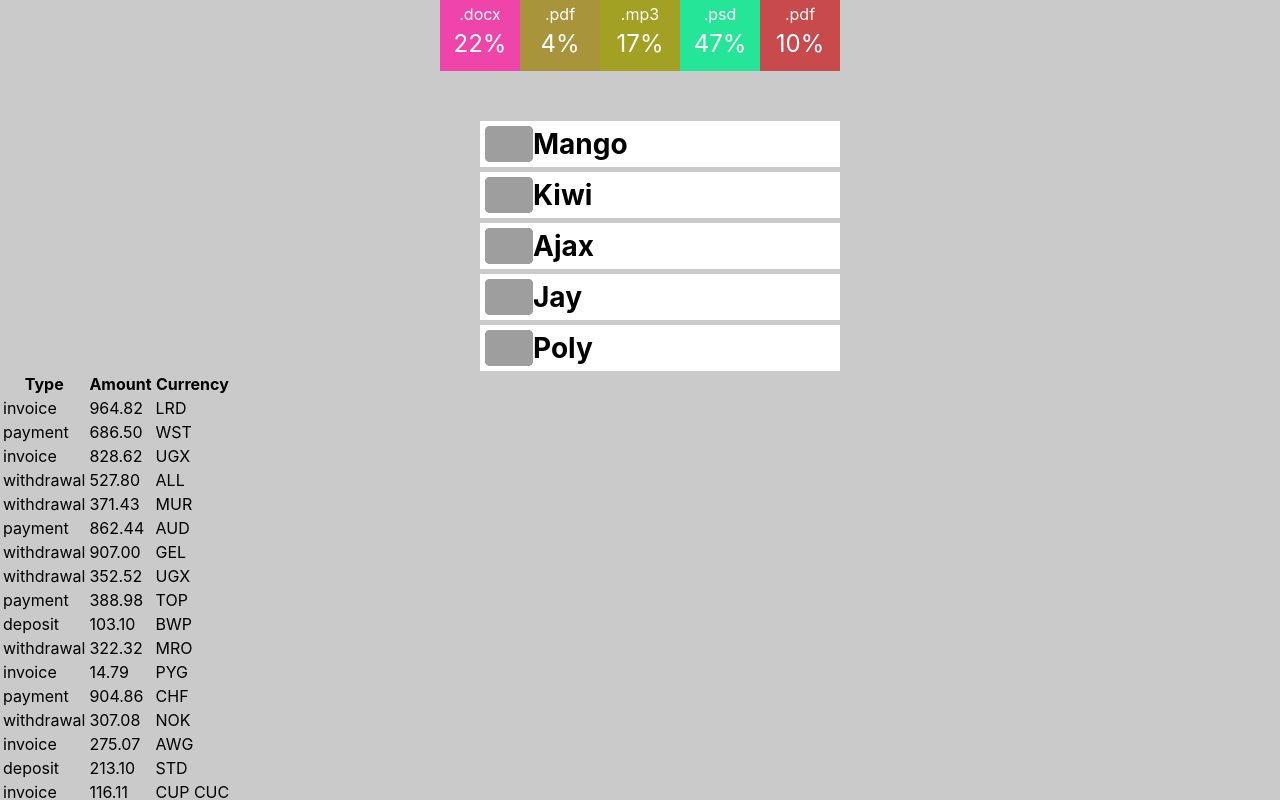
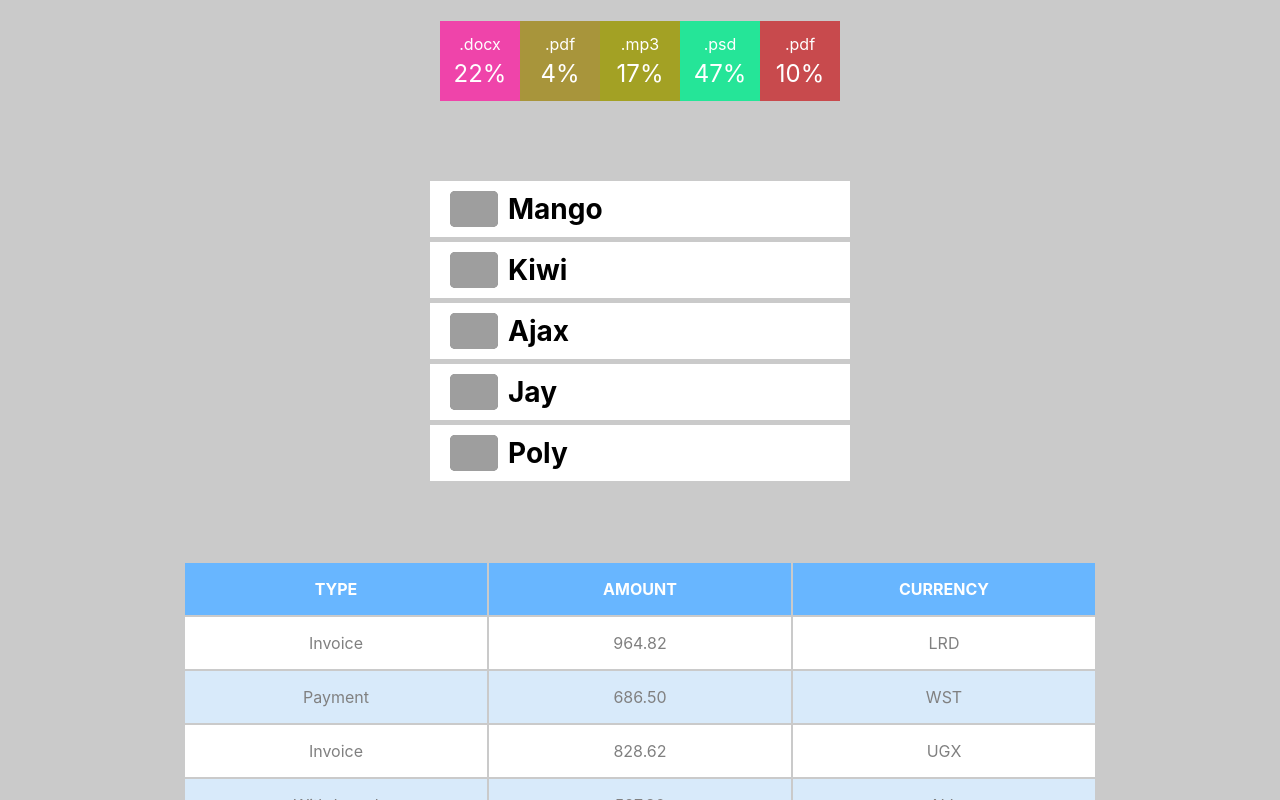
Before and after one commit to Viktoriia-Denysenko/goit-react-hw-01-components, a React (Create React App) app: page / in a window 1280 px wide. Shown: the part 760-1560 px from the top of the page. Built offline with nearby package versions, Linux system fonts and the light colour scheme; grey boxes are pictures that could not be loaded.

Commit message:
fixed components structure and desing
fixed components structure and desing

```diff
--- a/src/components/FriendList/FriendList.module.css
+++ b/src/components/FriendList/FriendList.module.css
@@ -1,19 +1,18 @@
 .friendList {
-
-    margin: 0 auto;
+    margin: 0 auto 80px auto;
     display: flex;
     flex-direction: column;
     align-items: center;
     list-style: none;
-
+    padding: 0;
 }
 
 .item{
-    width: 350px;
+    width: 400px;
     background-color: #fff;
     display: flex;
     justify-content: flex-start;
-    padding: 5px;
+    padding: 10px;
     margin-bottom: 5px;
 }
 
@@ -24,13 +23,14 @@
 .avatar{
     border-radius: 5px;
     background-color: #808080;
+    margin-left: 10px;
 }
 
 .name{
     display: block;
     font-size: 28px;
     font-weight: 700;
-    margin: auto 0;
+    margin: auto 0 auto 10px;
 
 }
 
--- a/src/components/Profile/Profile.module.css
+++ b/src/components/Profile/Profile.module.css
@@ -1,5 +1,5 @@
 .profile{
-    max-width: 350px;
+    max-width: 400px;
     height: 450px ;
     border: 1px solid #a3a3a3;
     margin: auto;
--- a/src/components/Statistics/Statistics.js
+++ b/src/components/Statistics/Statistics.js
@@ -1,4 +1,3 @@
-import StatisticsList from './StatisticsList';
 import PropTypes from 'prop-types';
 import s from './Statistics.module.css';
 import getRandomHexColor from './randomColor';
@@ -14,7 +13,8 @@ function Statistics({ title, stats }) {
             className={s.item}
             style={{ backgroundColor: getRandomHexColor() }}
           >
-            <StatisticsList label={item.label} percentage={item.percentage} />
+            <span className={s.label}>{item.label}</span>
+            <span className={s.percentage}>{item.percentage}%</span>
           </li>
         ))}
       </ul>
@@ -25,7 +25,11 @@ function Statistics({ title, stats }) {
 Statistics.propTypes = {
   title: PropTypes.string,
   stats: PropTypes.arrayOf(
-    PropTypes.shape({ id: PropTypes.string.isRequired })
+    PropTypes.shape({
+      id: PropTypes.string.isRequired,
+      label: PropTypes.string.isRequired,
+      percentage: PropTypes.number.isRequired,
+    })
   ),
 };
 
--- a/src/components/Statistics/Statistics.module.css
+++ b/src/components/Statistics/Statistics.module.css
@@ -2,7 +2,7 @@
     margin: auto;
     max-width: 400px;
     text-align: center;
-    margin-bottom: 50px;
+    margin-bottom: 80px;
     background-color: #fff;
 }
 
@@ -29,12 +29,15 @@
     justify-content: center;
     width: 80px;
     height: 80px;
-    color: #ffffff;
 }
 
 .percentage {
     margin-top: 5px;
-    display: block;
     font-size: 24px;
     color: #ffffff;
 }
+
+.label{
+    font-size: 16px;
+    color: #ffffff;
+}
--- a/src/components/Statistics/StatisticsList.js
+++ /dev/null
@@ -1,18 +0,0 @@
-import PropTypes from 'prop-types';
-import s from './Statistics.module.css';
-
-function StatisticsList({ label, percentage }) {
-  return (
-    <>
-      <span className={s.label}>{label}</span>
-      <span className={s.percentage}>{percentage}%</span>
-    </>
-  );
-}
-
-StatisticsList.propTypes = {
-  label: PropTypes.string.isRequired,
-  percentage: PropTypes.number.isRequired,
-};
-
-export default StatisticsList;
--- a/src/components/TransactionHistory/TransactionHistory.module.css
+++ b/src/components/TransactionHistory/TransactionHistory.module.css
@@ -0,0 +1,31 @@
+.transactionHistory{
+    margin: auto;
+    border-radius: 10px;
+}
+
+.transactionHistory th{
+    width:300px;
+    background-color: rgb(104, 182, 255);
+    text-transform: uppercase;
+    color: #fff;
+    height: 50px;
+}
+
+.transactionHistory tr:nth-child(2n+2){
+    background-color: rgb(216, 234, 250);
+}
+
+.transactionHistory tr:nth-child(2n+1) {
+    background-color: #fff;
+}
+
+.transactionHistory td {
+    width: 300px;
+    height: 50px;
+    text-align: center;
+    color: #808080;
+}
+
+.transactionHistory tr td:first-child{
+    text-transform: capitalize;
+}
```
